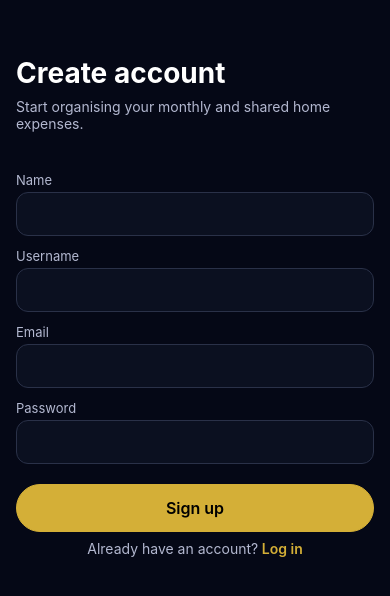
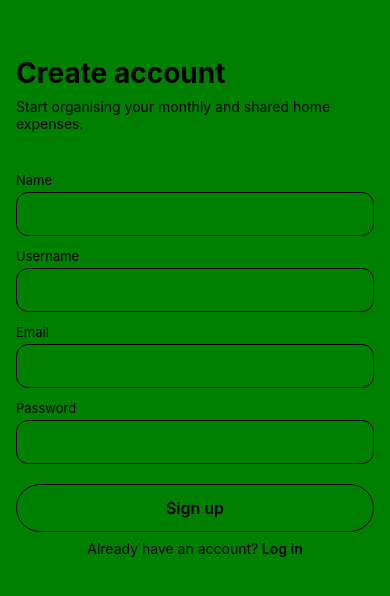
Before and after one commit to Naveen020297/expensify, a React Native app: screen /Signup in a window 390 px wide. Shown: the top 596 px of the page. Built offline with nearby package versions, Linux system fonts and the light colour scheme.

Commit message:
Implement requirements for ENG-001: Update CSS/Style file to change the main page background color to green

```diff
--- a/src/theme/theme.ts
+++ b/src/theme/theme.ts
@@ -1,56 +1,7 @@
-export const colors = {
-  background: '#050816',
-  surface: '#0b1020',
-  surfaceElevated: '#151b2f',
-  primary: '#d4af37', // gold
-  primarySoft: '#f5e6b8',
-  textPrimary: '#ffffff',
-  textSecondary: '#b3b8d0',
-  border: '#2a3148',
-  danger: '#ff4d4f',
-  success: '#52c41a'
+export const theme = {
+    colors: {
+        background: 'green',
+        // other colors...
+    },
+    // other theme properties...
 };
-
-export const spacing = {
-  xs: 4,
-  sm: 8,
-  md: 16,
-  lg: 24,
-  xl: 32
-};
-
-export const radius = {
-  sm: 8,
-  md: 16,
-  lg: 24,
-  pill: 999
-};
-
-export const typography = {
-  heading1: {
-    fontSize: 28,
-    fontWeight: '700' as const
-  },
-  heading2: {
-    fontSize: 22,
-    fontWeight: '600' as const
-  },
-  body: {
-    fontSize: 16,
-    fontWeight: '400' as const
-  },
-  label: {
-    fontSize: 12,
-    fontWeight: '500' as const,
-    letterSpacing: 0.3
-  }
-};
-
-export const theme = {
-  colors,
-  spacing,
-  radius,
-  typography
-};
-
-export type AppTheme = typeof theme;
```
